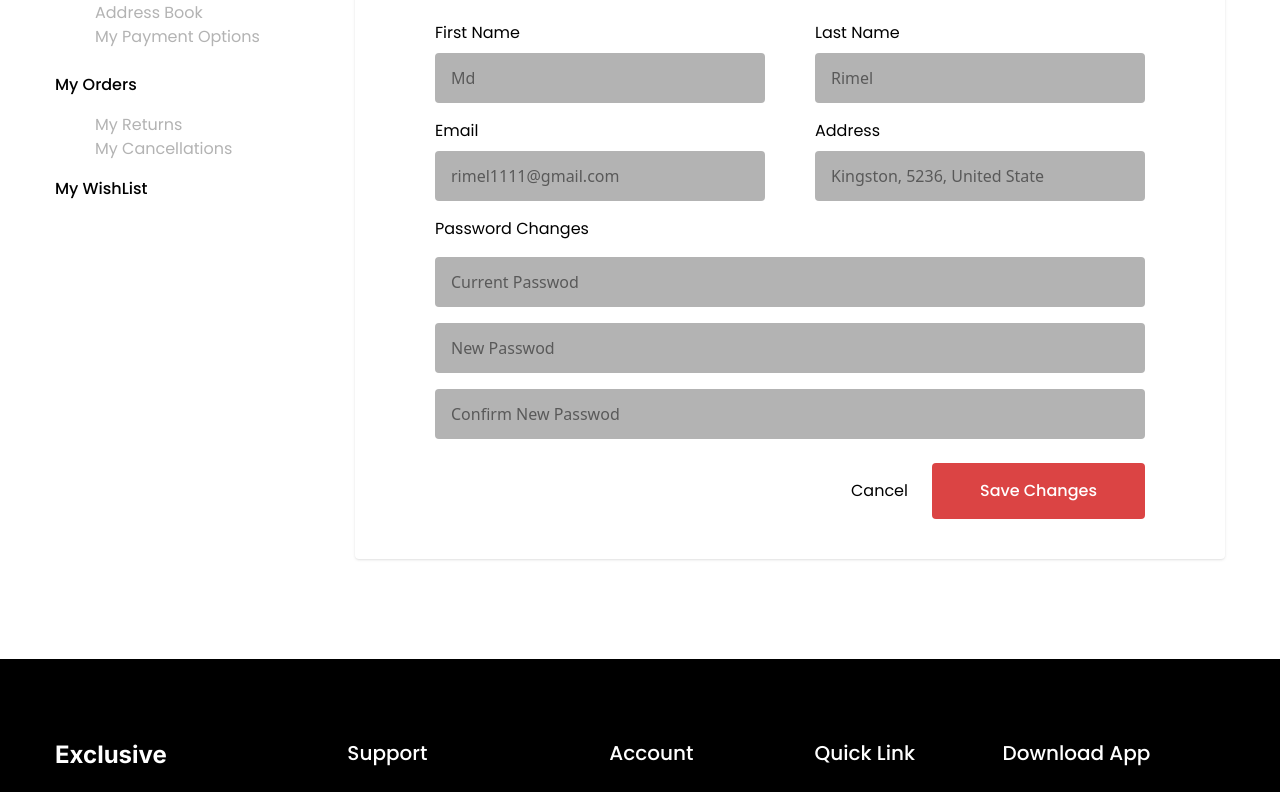
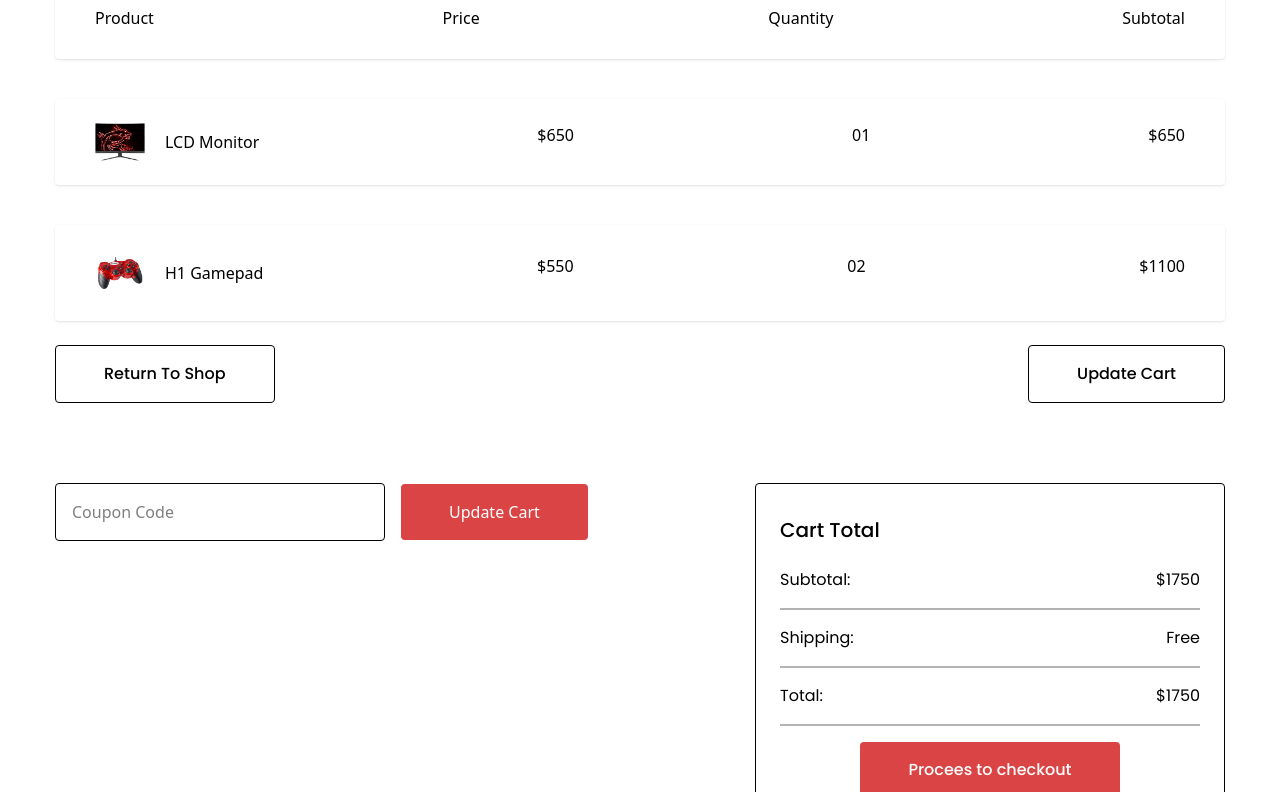
Before and after one commit to jahangir2k25/Exclusive-ecommerce-project, a React (Vite) app: page /contact in a window 1280 px wide. Shown: the part 348-1140 px from the top of the page. Built offline with nearby package versions, Linux system fonts and the light colour scheme.

Commit message:
modified

```diff
--- a/src/Slices/ProductSlices.js
+++ b/src/Slices/ProductSlices.js
@@ -2,6 +2,7 @@ import { createSlice } from '@reduxjs/toolkit';
 
 const initialState = {
   value: null,
+  cart: [localStorage.getItem('cart') ? JSON.parse(localStorage.getItem('cart')) : []]
 }
 
 export const ProductSlices = createSlice({
@@ -14,8 +15,11 @@ export const ProductSlices = createSlice({
     categoryReducer: (state, action) => {
       state.value = action.payload
     },
+    cartReducer: (state, action) => {
+      state.cart = [...state.cart, action.payload]
+    },
   },
 })
 
-export const { productReducer, categoryReducer } = ProductSlices.actions;
+export const { productReducer, categoryReducer, cartReducer } = ProductSlices.actions;
 export default ProductSlices.reducer;
--- a/src/components/Card.jsx
+++ b/src/components/Card.jsx
@@ -4,21 +4,30 @@ import { CiHeart } from "react-icons/ci";
 import Button from './Button';
 import { Rate } from 'antd';
 import { useNavigate } from "react-router";
+import { useDispatch } from "react-redux";
+import { cartReducer } from "../Slices/ProductSlices";
 
 
 
-const Card = ({ img, heading, price, pastprice, rating, reviews, discount, id }) => {
+const Card = ({ img, heading, price, pastprice, rating, reviews, discount, id, productDetails }) => {
+
+    const dispatch = useDispatch()
 
     const navigate = useNavigate()
     function handleClick() {
         navigate(`/productdetailspage/${id}`)
     }
 
+    function handleAddToCart(){
+        dispatch(cartReducer(productDetails))
+        localStorage.setItem('cart', JSON.stringify(productDetails))
+    }
+
     return (
         <>
-            <div onClick={handleClick} className="lg:w-67.5 w-45 group mx-auto">
+            <div  className="lg:w-67.5 w-45 group mx-auto">
                 <div className='bg-[#F5F5F5] flex justify-center items-center rounded-sm overflow-hidden relative'>
-                    <div className='flex justify-center items-center lg:h-62.5 h-45'>
+                    <div onClick={handleClick} className='flex justify-center items-center lg:h-62.5 h-45'>
                         <img src={img} alt="#" />
                     </div>
                     <h2 className='bg-primary text-center text-xs text-white absolute lg:left-3 lg:top-3 left-1.5 top-1 lg:px-3 lg:py-1 px-1 rounded-sm'>{discount}</h2>
@@ -31,7 +40,7 @@ const Card = ({ img, heading, price, pastprice, rating, reviews, discount, id })
                         </div>
                     </div>
                     <div className='absolute -bottom-10.5 group-hover:bottom-0 duration-300 ease-linear left-0 w-full'>
-                        <Button className='lg:py-2.25 w-full'>Ad To Cart</Button>
+                        <Button onClick={handleAddToCart} className='lg:py-2.25 w-full'>Add To Cart</Button>
                     </div>
                 </div>
                 <div className="#">
--- a/src/components/Pagination.jsx
+++ b/src/components/Pagination.jsx
@@ -6,7 +6,6 @@ import { useSelector } from 'react-redux';
 const Pagination = ({ itemsPerPage }) => {
 
     const getAllProducts = useSelector((state) => state.allProduct.value)
-    console.log(getAllProducts)
 
     const items = getAllProducts;
 
@@ -17,6 +16,7 @@ const Pagination = ({ itemsPerPage }) => {
                     {currentItems &&
                         currentItems.map((items, id) => (
                             <Card
+                                productDetails={ items }
                                 id={items.id}
                                 key={id}
                                 img={items.thumbnail}
@@ -35,17 +35,13 @@ const Pagination = ({ itemsPerPage }) => {
     }
 
     const [itemOffset, setItemOffset] = useState(0);
-
     const endOffset = itemOffset + itemsPerPage;
-    console.log(`Loading items from ${itemOffset} to ${endOffset}`);
     const currentItems = items.slice(itemOffset, endOffset);
     const pageCount = Math.ceil(items.length / itemsPerPage);
 
     const handlePageClick = (event) => {
         const newOffset = (event.selected * itemsPerPage) % items.length;
-        console.log(
-            `User requested page number ${event.selected}, which is offset ${newOffset}`
-        );
+
         setItemOffset(newOffset);
     };
 
--- a/src/main.jsx
+++ b/src/main.jsx
@@ -16,6 +16,7 @@ import Login from "./pages/Login";
 import ProductDetailsPage from "./pages/ProductDetailsPage";
 import { Provider } from "react-redux";
 import { store } from "./Store";
+// import AtCart from "./pages/ProductDetailsPage";
 
 
 const router = createBrowserRouter([
@@ -30,6 +31,7 @@ const router = createBrowserRouter([
       { path: "signup", Component: SignUp },
       { path: "login", Component: Login },
       { path: "/productdetailspage/:id", Component: ProductDetailsPage },
+      // {path: "/cart/:id", Component: Cart }
     ],
   },
 ]);
--- a/src/pages/Cart.jsx
+++ b/src/pages/Cart.jsx
@@ -1,11 +1,85 @@
-import React from 'react'
+import Container from '../components/Container';
+import BreadCrumb from '../components/BreadCrumb';
+import Button from '../components/Button';
+import Monitor from '../assets/monitor.png';
+import Game from '../assets/gamepad.png';
+import { useSelector } from 'react-redux';
 
 const Cart = () => {
+
+  const productCart = useSelector((state) => state.allProduct.cart)
+
   return (
-    <div>
+    <>
+      <Container>
+        <div className='mt-20'>
+          <BreadCrumb />
+        </div>
+        <div>
+          <div className='flex justify-between py-7.25 px-10 shadow rounded-sm mt-20'>
+            <h2>Product</h2>
+            <h2>Price</h2>
+            <h2>Quantity</h2>
+            <h2>Subtotal</h2>
+          </div>
+          <div className='flex justify-between py-6 px-10 shadow rounded-sm my-10'>
+            <div className='flex justify-center items-center gap-5'>
+              <img className='w-12.5 h-9.5' src={Monitor} alt="" />
+              <h2>LCD Monitor</h2>
+            </div>
+            <h2>$650</h2>
+            <div>01</div>
+            <h2>$650</h2>
+          </div>
+          <div className='flex justify-between py-7.25 px-10 shadow rounded-sm'>
+            <div className='flex justify-center items-center gap-5'>
+              <img className='w-12.5 h-9.5' src={Game} alt="" />
+              <h2>H1 Gamepad</h2>
+            </div>
+            <h2>$550</h2>
+            <div>02</div>
+            <h2>$1100</h2>
+          </div>
+        </div>
 
-    </div>
+        <div className='flex font-poppins font-medium justify-between pt-6'>
+          <button className='bg-transparent hover:bg-black text-black hover:text-white duration-300 px-12 py-4 border-1 cursor-pointer rounded-sm'>Return To Shop</button>
+          <button className='bg-transparent hover:bg-black text-black hover:text-white duration-300 px-12 py-4 border-1 cursor-pointer rounded-sm'>Update Cart</button>
+        </div>
+
+        <div className='flex justify-between mt-20'>
+          <div>
+            <div className='flex justify-center items-center gap-4'>
+              <input type="text"
+                placeholder='Coupon Code'
+                className='w-82.5 py-4 pl-4 border-1 rounded-sm focus:outline-none' />
+              <Button className='bg-primary hover:bg-[#9a0606] px-12 py-4 rounded-sm'>Update Cart</Button>
+            </div>
+          </div>
+
+          <div className='w-117.5 font-poppins border-1 px-6 rounded-sm'>
+            <h2 className='text-xl font-medium pt-8 pb-6'>Cart Total</h2>
+            <div className='flex justify-between border-b-2 border-secondary pb-4'>
+              <h2>Subtotal:</h2>
+              <h2>$1750</h2>
+            </div>
+            <div className='flex justify-between border-b-2 border-secondary py-4'>
+              <h2>Shipping:</h2>
+              <h2>Free</h2>
+            </div>
+            <div className='flex justify-between border-b-2 border-secondary py-4'>
+              <h2>Total:</h2>
+              <h2>$1750</h2>
+            </div>
+            <div className='mt-4 mb-8'>
+              <Button className='bg-primary hover:bg-[#9a0606] px-12 py-4 rounded-sm'>Procees to checkout</Button>
+            </div>
+          </div>
+        </div>
+
+      </Container>
+    </>
   )
 }
 
-export default Cart
+export default Cart;
--- a/src/pages/Contact.jsx
+++ b/src/pages/Contact.jsx
@@ -1,9 +1,9 @@
-import Account from './Account';
+import Cart from './Cart';
 
 const Contact = () => {
   return (
     <div>
-        <Account/>
+        <Cart/>
     </div>
   )
 }
--- a/src/pages/Shop.jsx
+++ b/src/pages/Shop.jsx
@@ -50,7 +50,9 @@ const Shop = () => {
   return (
     <>
       <Container>
+        <div className='mt-20'>
         <BreadCrumb />
+        </div>
         <div className='flex flex-col lg:flex-row justify-between items-start gap-5 lg:gap-0'>
           <div className="lg:w-[25%]">
             <ListUl className="lg:mt-6 mt-3 px-4 sm:px-0 sm:pr-4 lg:leading-9.5 font-poppins capitalize">
--- a/src/pages/SignUp.jsx
+++ b/src/pages/SignUp.jsx
@@ -8,7 +8,7 @@ const SignUp = () => {
   return (
     <>
       <Container>
-        <div className='mt-5'>
+        <div className='mt-20'>
           <BreadCrumb />
         </div>
         <div className='mt-5 lg:mt-15 flex'>
@@ -48,7 +48,7 @@ const SignUp = () => {
             </div>
 
             <div className='mt-8'>
-              <NavLink className='text-black flex items-center gap-2 border-1 border-secondary hover:text-white hover:bg-black px-22 py-4 rounded-sm'>
+              <NavLink className='text-black flex items-center gap-2 border-1 border-secondary hover:text-white hover:bg-black duration-300 px-22 py-4 rounded-sm'>
                 <span className='text-2xl'><FcGoogle /></span>
                 Sign up with Google
               </NavLink>
```
